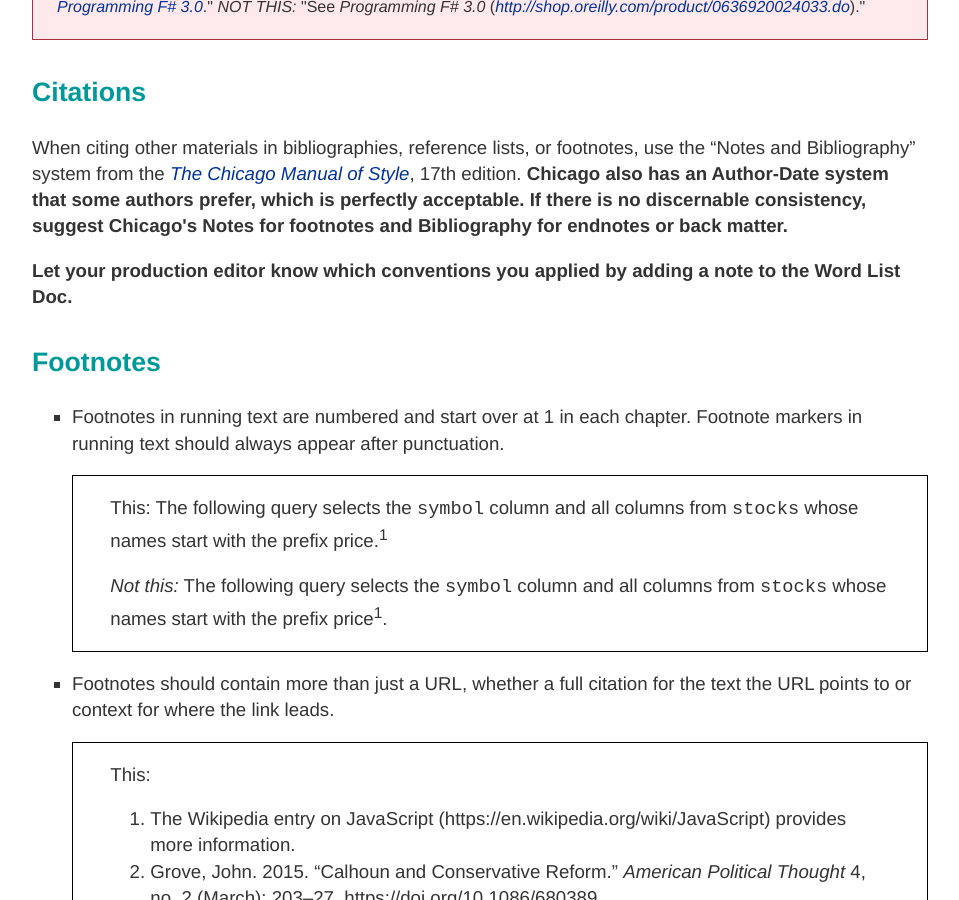
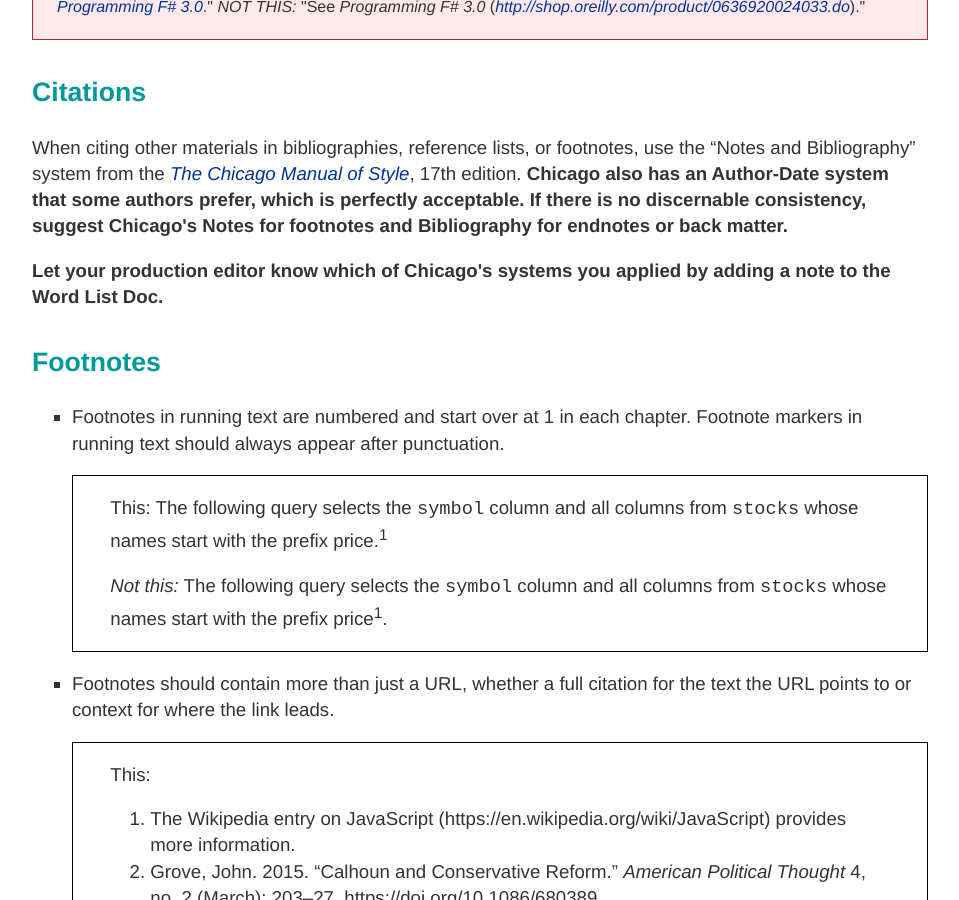
Before and after one commit to oreillymedia/production-resources, a Jekyll site: the page built from styleguide/index.md, in a window 1280 px wide and 900 px high, scrolled down 3601 px. Shown: the whole window, without its empty margins (160-1119 px from the left). Built offline with Jekyll 4.4.1, drawn with Linux system fonts in a browser that asks for light colours.

Commit message:
Update index.md
Adding some clarity around citation style options!

```diff
--- a/styleguide/index.md
+++ b/styleguide/index.md
@@ -152,7 +152,7 @@ title: O'Reilly Style Guide
 <h3>Citations</h3>
 <p>When citing other materials in bibliographies, reference lists, or footnotes, use the “Notes and Bibliography” system from the <a href="https://www.chicagomanualofstyle.org/tools_citationguide.html"><em>The Chicago Manual of Style</em></a>, 17th edition. <strong>Chicago also has an Author-Date system that some authors prefer, which is perfectly acceptable. If there is no discernable consistency, suggest Chicago's Notes for footnotes and Bibliography for endnotes or back matter.</strong></p>
 
-<p><strong>Let your production editor know which conventions you applied by adding a note to the Word List Doc.</strong></p>
+<p><strong>Let your production editor know which of Chicago's systems you applied by adding a note to the Word List Doc.</strong></p>
 
 <section data-type="sect3" id="footnotes">
 <h3>Footnotes</h3>
```
